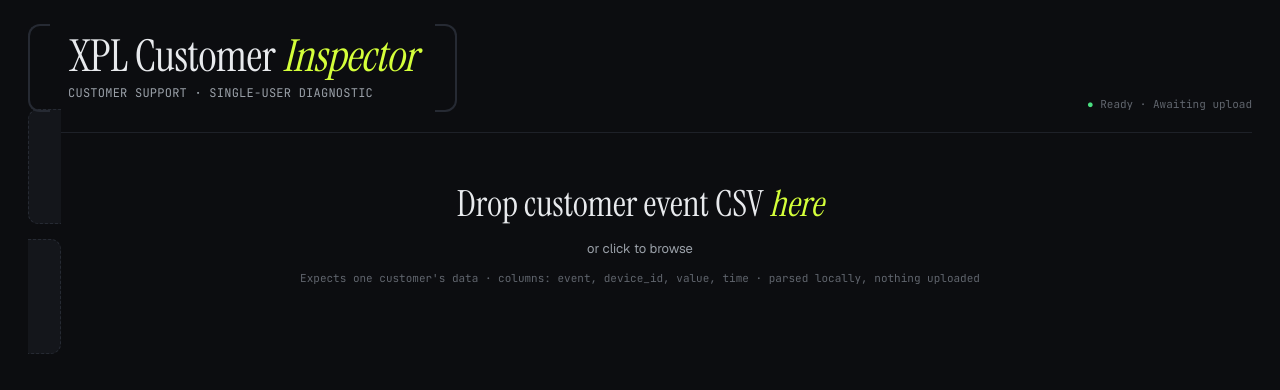
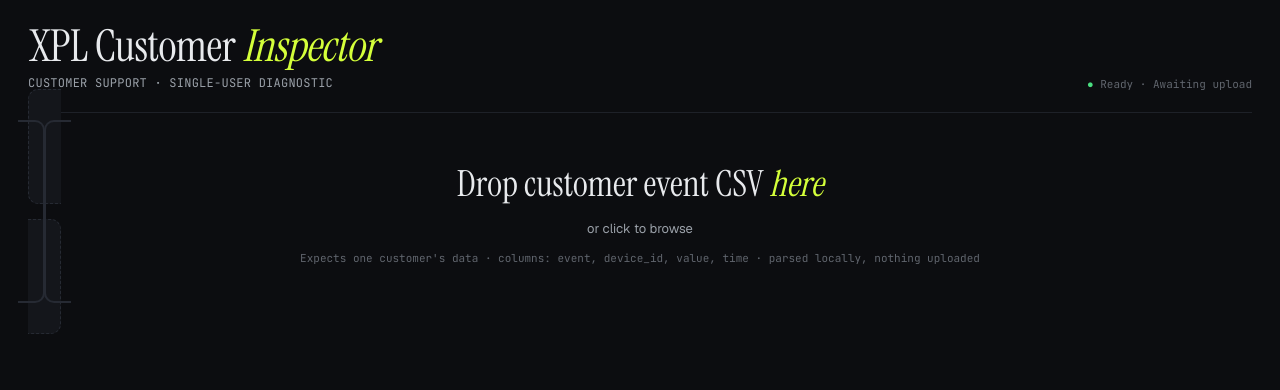
Before and after one commit to Ghhdhvv2/xpl-user-checker, a plain HTML site: page index.html in a window 1280 px wide. Drawn offline with nearby package versions, Linux system fonts and the light colour scheme.

Commit message:
commit 1.04

```diff
--- a/index.html
+++ b/index.html
@@ -37,38 +37,6 @@
 
   .app { max-width: 1280px; margin: 0 auto; padding: 24px 28px 80px; }
 
-  /* Container to hold the text and the brackets */
-.header-bracket-container {
-  position: relative;
-  padding: 10px 40px; /* Space for the brackets */
-  display: inline-block;
-}
-
-/* Common bracket styles */
-.header-bracket-container::before,
-.header-bracket-container::after {
-  content: '';
-  position: absolute;
-  top: 0;
-  bottom: 0;
-  width: 20px; /* Depth of the bracket */
-  border: 2px solid var(--border); /* Using your existing variable */
-}
-
-/* Left Bracket [ */
-.header-bracket-container::before {
-  left: 0;
-  border-right: none;
-  border-radius: 12px 0 0 12px;
-}
-
-/* Right Bracket ] */
-.header-bracket-container::after {
-  right: 0;
-  border-left: none;
-  border-radius: 0 12px 12px 0;
-}
-
   header.top {
     display: flex; align-items: flex-end; justify-content: space-between;
     padding-bottom: 20px; border-bottom: 1px solid var(--border-soft);
@@ -91,13 +59,48 @@
 
   /* Upload */
   .upload-zone {
+    position: relative;
     border: 1.5px dashed var(--border); border-radius: 10px;
     padding: 48px 32px; text-align: center; transition: 0.2s;
     cursor: pointer; background: var(--bg-2);
+    overflow: visible;
   }
   .upload-zone:hover, .upload-zone.drag {
     border-color: var(--accent); background: #15181e;
   }
+  /* This creates the shared look for both brackets */
+  .upload-zone::before,
+  .upload-zone::after {
+    content: '';
+    position: absolute;
+    top: 30px;    /* Distance from top */
+    bottom: 30px; /* Distance from bottom */
+    width: 25px;  /* How "deep" the bracket goes */
+    border: 2px solid var(--border);
+    pointer-events: none; /* Important: clicks still go to the upload area */
+    transition: 0.2s;
+  }
+
+  /* Left Bracket [ */
+  .upload-zone::before {
+    left: 15px;
+    border-right: none;
+    border-radius: 10px 0 0 10px;
+  }
+
+  /* Right Bracket ] */
+  .upload-zone::after {
+    right: 15px;
+    border-left: none;
+    border-radius: 0 10px 10px 0;
+  }
+
+  /* Make the brackets turn green when you hover the box */
+  .upload-zone:hover::before,
+  .upload-zone:hover::after {
+    border-color: var(--accent);
+  }
+
   .upload-zone .huge {
     font-family: 'Instrument Serif', serif; font-size: 36px;
     margin-bottom: 8px;
@@ -361,15 +364,14 @@
 <div class="app">
 
   <header class="top">
-  <div class="header-bracket-container"> <div>
+    <div>
       <h1>XPL Customer <em>Inspector</em></h1>
       <div class="sub">Customer Support · Single-user diagnostic</div>
     </div>
-  </div>
-  <div class="meta" id="metaInfo">
-    <span class="ok">●</span> Ready · Awaiting upload
-  </div>
-</header>
+    <div class="meta" id="metaInfo">
+      <span class="ok">●</span> Ready · Awaiting upload
+    </div>
+  </header>
 
   <div id="uploadScreen">
     <label class="upload-zone" id="dropZone" for="fileInput">
```
